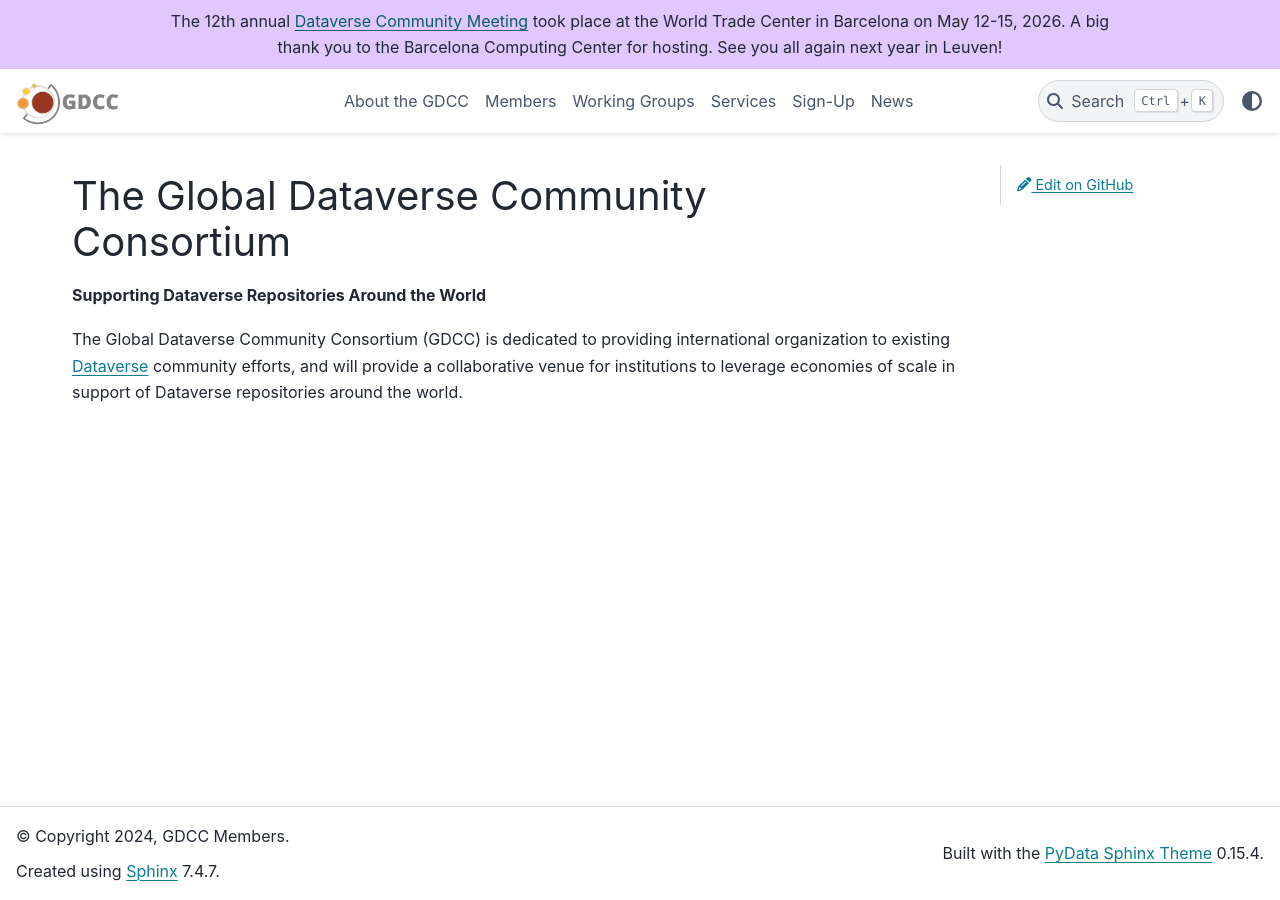
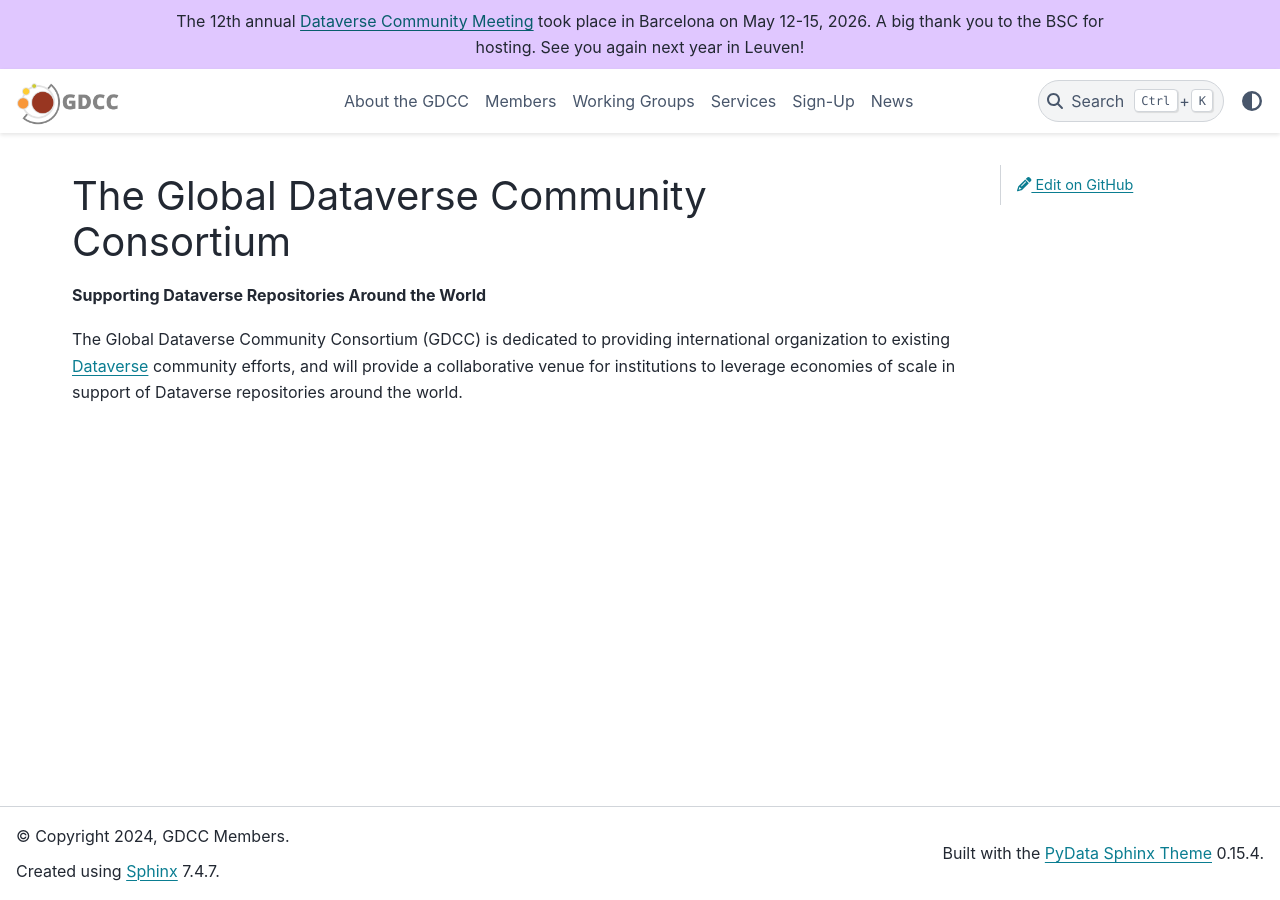
Before and after one commit to gdcc/www.gdcc.io, a Sphinx documentation site: the page built from source/index.md, in a window 1280 px wide. Built offline with Sphinx 7.4.7 and the PyData theme 0.15.4, drawn with Linux system fonts in a browser that asks for light colours.

Commit message:
Shorten announcement DCM26 is over

```diff
--- a/source/conf.py
+++ b/source/conf.py
@@ -30,7 +30,7 @@
   # see https://pydata-sphinx-theme.readthedocs.io/en/stable/user_guide/source-buttons.html
   "use_edit_page_button": True,
   # see https://pydata-sphinx-theme.readthedocs.io/en/stable/user_guide/announcements.html
-  "announcement": "The 12th annual <a href='https://dcm2026.com'>Dataverse Community Meeting</a> took place at the World Trade Center in Barcelona on May 12-15, 2026. A big thank you to the Barcelona Computing Center for hosting. See you all again next year in Leuven!",
+  "announcement": "The 12th annual <a href='https://dcm2026.com'>Dataverse Community Meeting</a> took place in Barcelona on May 12-15, 2026. A big thank you to the BSC for hosting. See you again next year in Leuven!",
 }
 html_context = {
     "github_user": "gdcc",
```
